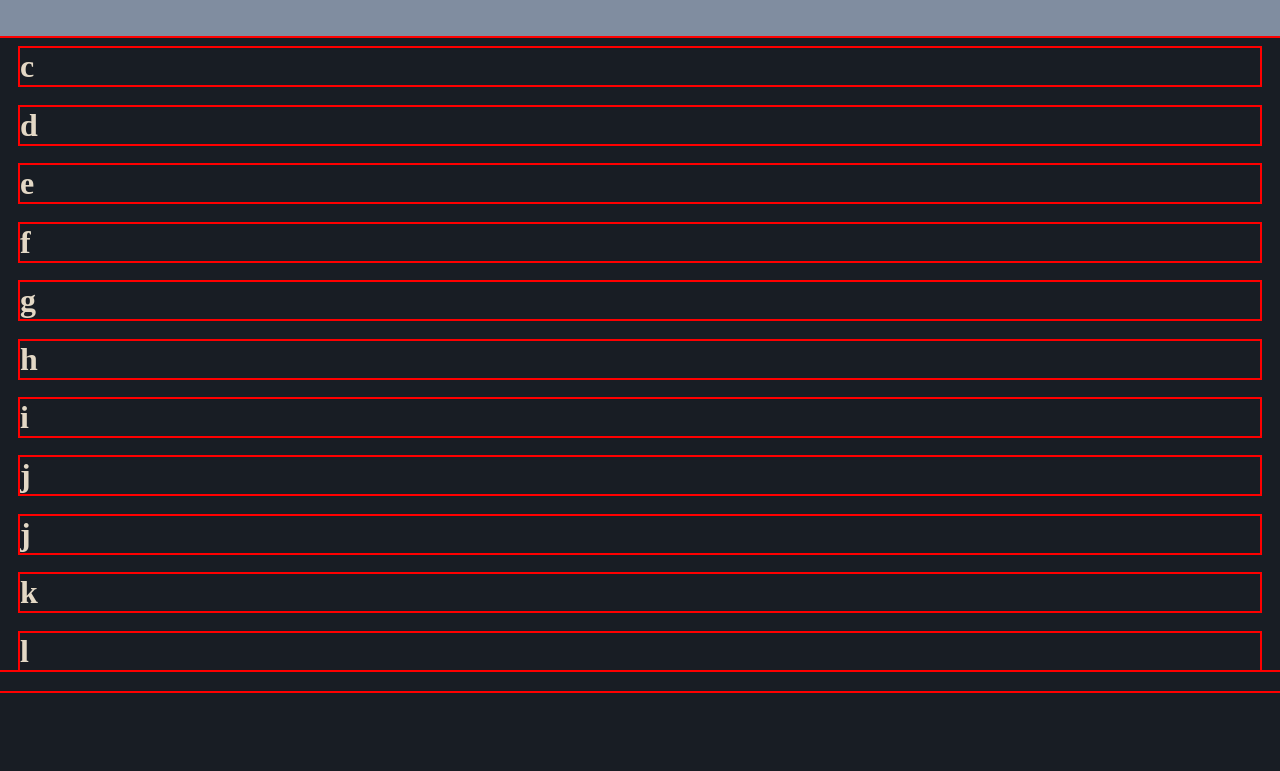
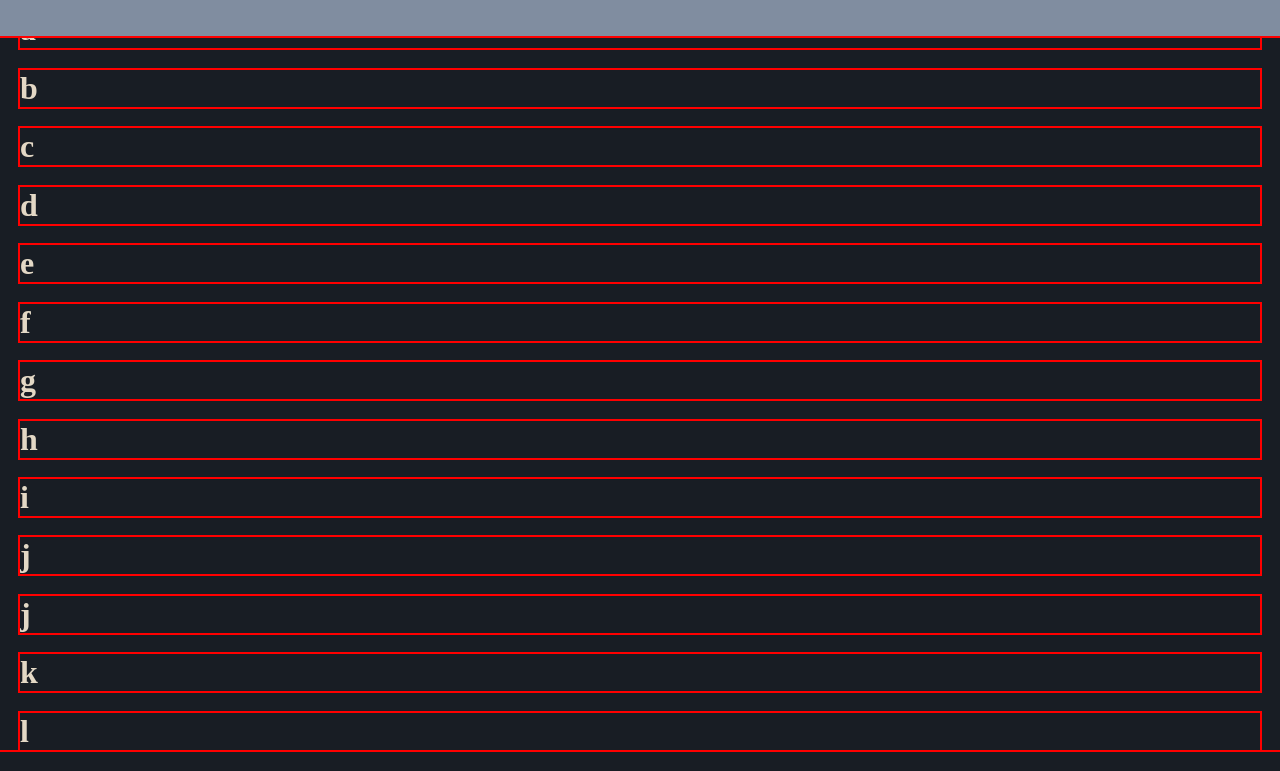
Before and after one commit to tri-codes-rgb/abc, a plain HTML site: page index.html in a window 1280 px wide. Shown: the part 90-861 px from the top of the page. Before the commit the page ends 800 px from the top, so only its background shows below. Drawn offline with Linux system fonts and the light colour scheme.

Commit message:
Fix padding property syntax in style.css

```diff
--- a/style.css
+++ b/style.css
@@ -3,7 +3,7 @@
 body /*remove white space around edge*/{
   margin: 0;
   padding: 0;
-  padding top: 80px;
+  padding-top: 80px;
 }
 
 
```
